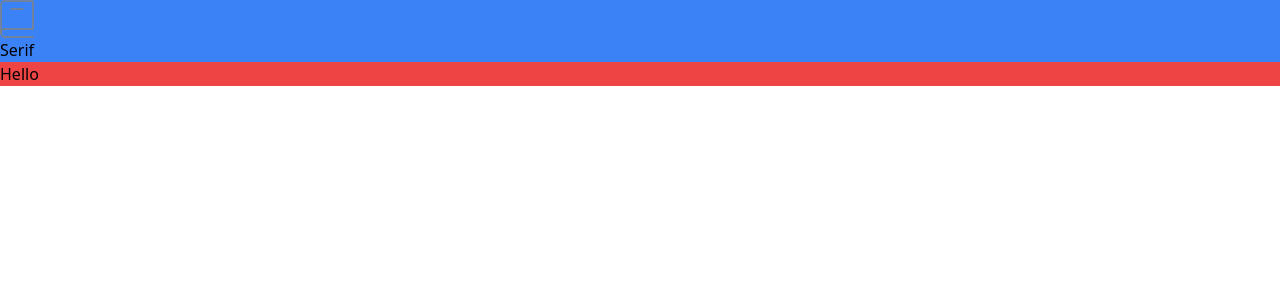
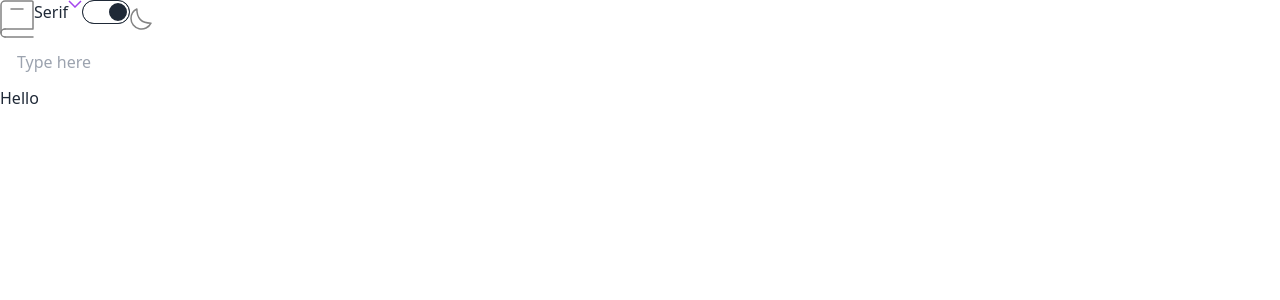
Before and after one commit to Coltensiemer/dictionary-web-app, a React (Vite) app: page / in a window 1280 px wide. Shown: the top 300 px of the page. Built offline with nearby package versions, Linux system fonts and the light colour scheme.

Commit message:
added daisyUI, create new components

```diff
--- a/package.json
+++ b/package.json
@@ -9,6 +9,7 @@
     "preview": "vite preview"
   },
   "dependencies": {
+    "daisyui": "^2.51.5",
     "react": "^18.2.0",
     "react-dom": "^18.2.0"
   },
--- a/src/App.tsx
+++ b/src/App.tsx
@@ -1,13 +1,15 @@
 import { useState } from 'react'
 import Navbar from './components/Navbar'
-import './App.css'
+import Search from './components/Search'
+import './styles/App.css'
 
 function App() {
 
 
   return (
-    <div className="bg-red-500">
+    <div className="flex flex-col justify-center">
       <Navbar />
+      <Search />
       <h1>Hello</h1>
 
     </div>
--- a/src/components/Navbar.tsx
+++ b/src/components/Navbar.tsx
@@ -1,19 +1,34 @@
-import React from 'react'
-import Logo from '../assets/images/logo.svg';
+import React from "react";
+import Logo from "../assets/images/logo.svg";
+import Moon from "../assets/images/icon-moon.svg";
+import DownArrow from "../assets/images/icon-arrow-down.svg";
 
+// the light and dark mode toggle switch
+export function LightDarkToggle() {
+  return (
+    <>
+      <input type="checkbox" className="toggle " checked />
+      <img src={Moon} />
+    </>
+  );
+}
 
-
-export function Font(){
-	return (
-		<p>Serif</p>
-	)
+// Fonts - will control drop downs
+export function Font() {
+  return (
+    <div className="flex">
+      <p>Serif</p>
+      <img src={DownArrow} className="h-2" />
+    </div>
+  );
 }
 
 export default function Navbar() {
   return (
-	<div className='bg-blue-500'>
-		<img src={Logo} />
-		<Font />
-	</div>
-  )
+    <div className="flex">
+      <img src={Logo} />
+      <Font />
+      <LightDarkToggle />
+    </div>
+  );
 }
--- /dev/null
+++ b/src/components/Search.tsx
@@ -0,0 +1,9 @@
+import React from 'react'
+
+export default function Searchbar() {
+  return (
+	<div>
+		<input type="text" placeholder="Type here" className="input w-full max-w-xs" />
+	</div>
+  )
+}
--- a/src/main.tsx
+++ b/src/main.tsx
@@ -1,7 +1,7 @@
 import React from 'react'
 import ReactDOM from 'react-dom/client'
 import App from './App'
-import './styles/index.css'
+import './styles/App.css'
 
 ReactDOM.createRoot(document.getElementById('root') as HTMLElement).render(
   <React.StrictMode>
--- a/src/styles/index.css
+++ /dev/null
@@ -1,3 +0,0 @@
-@tailwind base;
-@tailwind components;
-@tailwind utilities;
--- a/tailwind.config.js
+++ b/tailwind.config.js
@@ -7,5 +7,16 @@ export default {
   theme: {
     extend: {},
   },
-  plugins: [],
+  plugins: [require("daisyui")],
+  daisyui: {
+    styled: true,
+    themes: false,
+    base: true,
+    utils: true,
+    logs: true,
+    rtl: false,
+    prefix: "",
+    darkTheme: "dark",
+  },
+
 }
```
Also changed, not shown: src/styles/App.css (renamed from src/App.css), 2 other files (tests, documents, lock files or other folders).
